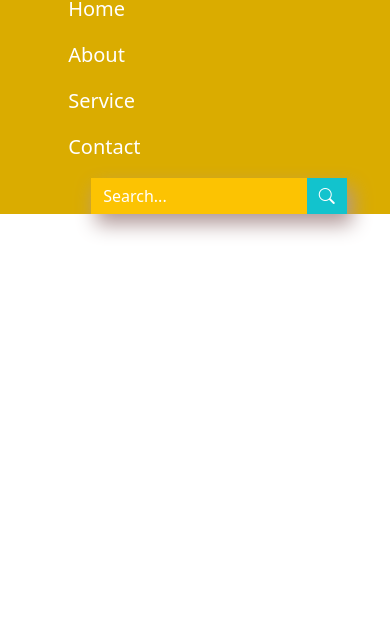
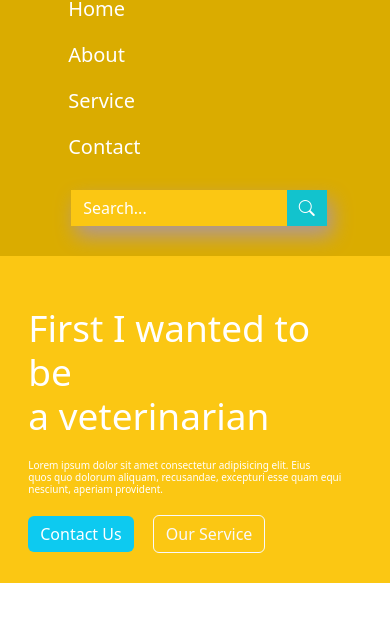
Before and after one commit to JawadShk/Demo-Webpage, a plain HTML site: page index.html in a window 390 px wide. Both pictures are taken after a click on the button "Toggle navigation". Shown: the part 88-710 px from the top of the page. Drawn offline with nearby package versions, Linux system fonts and the light colour scheme.

Commit message:
Banner section completed

```diff
--- a/CSS/style.css
+++ b/CSS/style.css
@@ -10,7 +10,7 @@
     font-size: 20px;
 }
 #searchbox{
-    background-color: #fcc302;
+    background-color: #fbc713;
     color: white;
     border: 0;
     border-radius: 0;
@@ -29,3 +29,84 @@
     position: relative;
     z-index: 99;
 }
+
+/* banner */
+
+.banner{
+    background-color: #fbc713;
+    padding-bottom: 25px;
+}
+.banner-text h1{
+    font-size: 60px;
+    margin-top: 75px;
+    font-weight: 400;
+    /* letter-spacing: 2px; */
+    /* word-spacing: 5px; */
+}
+.banner-text p{
+    margin-top: 20px;
+    margin-bottom: 20px;
+    font-size: 25px;
+    line-height: 1.2;
+}
+#btn-1{
+    margin-right: 15px;
+    border: 0;
+}
+.banner-img{
+    height: 500px;
+}
+@media only screen and (max-width: 768px){
+#searchform {
+    margin-top: 20px;
+    margin-bottom: 30px;
+    position: relative;
+    left: -20px;
+}
+}
+
+@media only screen and (max-width: 500px){
+    #top_nav {
+        padding: 0;
+}
+}
+
+@media only screen and (max-width: 1300px){
+    .banner-text h1{
+        font-size: 50px;
+    }
+    .banner-text p{
+        font-size: 16px;
+    }
+    .banner{
+        padding-bottom: 15px;
+    }
+    .banner-img{
+        height: 400px;
+    }
+}
+@media only screen and (max-width: 900px){
+    .banner-text h1{
+        font-size: 40px;
+    }
+    .banner-text p{
+        font-size: 12px;
+        font-weight: 400;
+    }
+    .banner-img{
+        height: 350px;
+    }
+}
+
+@media only screen and (min-device-width: 375px) and (max-device-width: 812px){
+    .banner-text h1{
+        margin-top: 50px;
+        font-size: 37px;
+    }
+    .banner-text p{
+        font-size: 10px;
+    }
+    .banner{
+        padding-bottom: 30px;
+    }
+  }
--- a/index.html
+++ b/index.html
@@ -33,7 +33,7 @@
                 <a class="nav-link" href="#">Contact</a>
               </li>
             </ul>
-            <form class="d-flex" role="search">
+            <form class="d-flex" role="search" id="searchform">
               <input class="form-control me-2" type="search" placeholder="Search..." aria-label="Search" id="searchbox">
               <button class="btn btn-outline-success" id="searchbtn" type="submit"><i class="bi bi-search"></i></button>
             </form>
@@ -41,6 +41,24 @@
         </div>
       </nav>
 
+      <!-- banner -->
+
+      <div class="container-fluid text-white">
+        <div class="row banner justify-content-center">
+            <div class="col-md-6 col-11 banner-text">
+                <h1>First I wanted to be <br>
+                    a veterinarian</h1>
+                <p>Lorem ipsum dolor sit amet consectetur adipisicing elit. Eius <br> quos quo dolorum aliquam, recusandae, excepturi esse quam equi <br> nesciunt, aperiam provident.
+                </p>
+                <button type="button" class="btn btn-info text-white" id="btn-1">Contact Us</button>
+                <button type="button" class="btn btn-outline-light">Our Service</button>
+            </div>
+            <div class="col-md-4 d-none d-md-block">
+                <img class="banner-img" src="images/Untitled picture.png" alt="Dog" class="img-fluid">
+            </div>
+        </div>
+      </div>
+
     <script src="https://cdn.jsdelivr.net/npm/bootstrap@5.2.0/dist/js/bootstrap.bundle.min.js" integrity="sha384-A3rJD856KowSb7dwlZdYEkO39Gagi7vIsF0jrRAoQmDKKtQBHUuLZ9AsSv4jD4Xa" crossorigin="anonymous"></script>
   </body>
 </html>
```
Also changed, not shown: images/Untitled picture.png (added).
